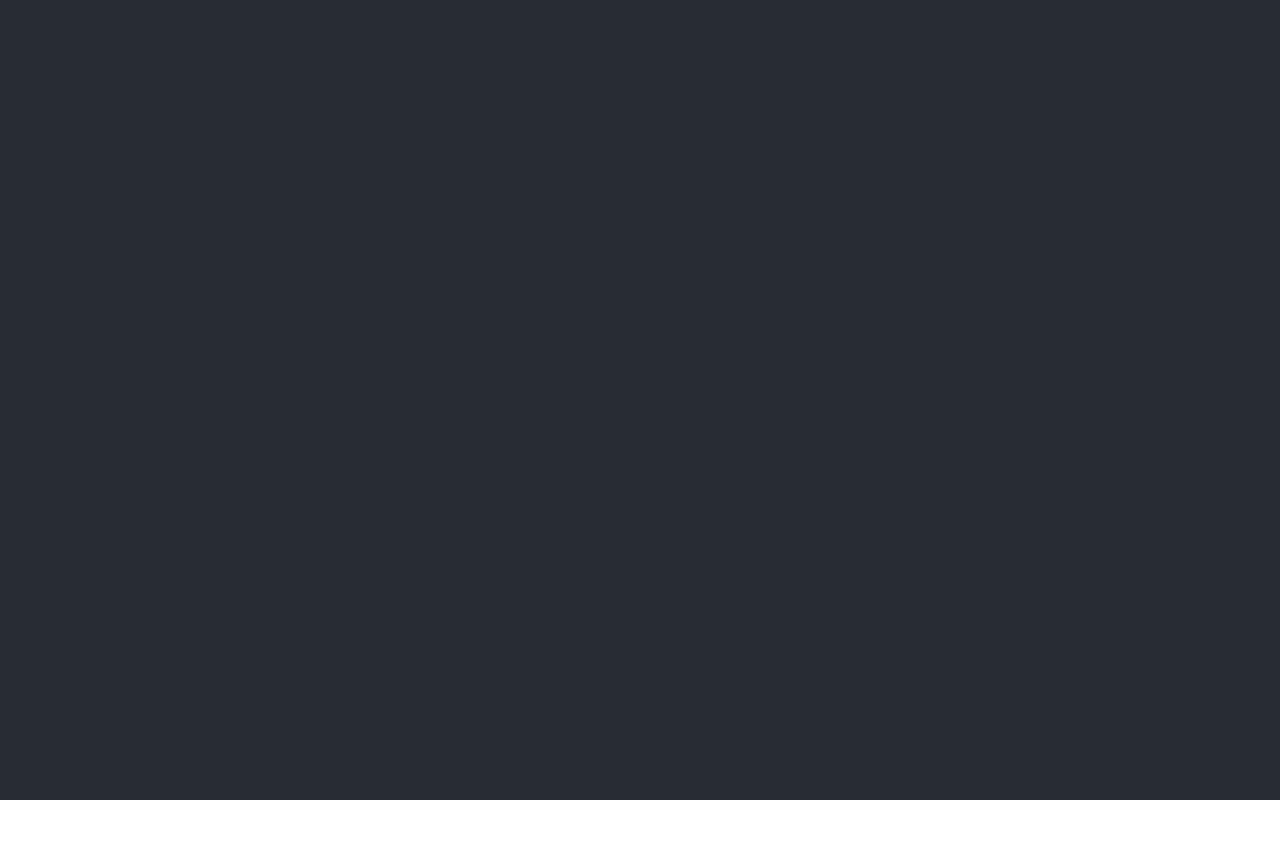
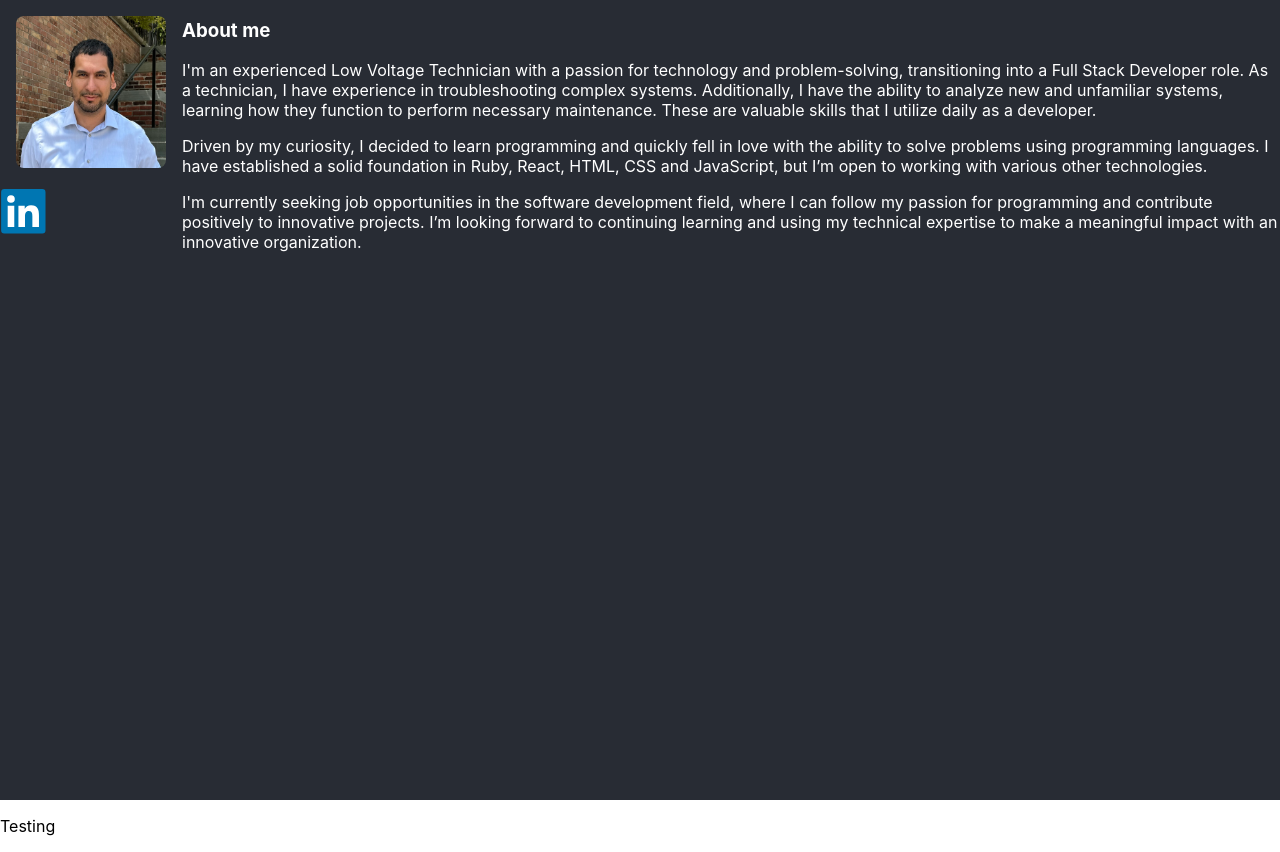
Before and after one commit to yarvinh/my-portfolio, a React (Create React App) app: page / in a window 1280 px wide. Before the commit this address had no page. Before the commit the page ends 800 px from the top, so only its background shows below. Built offline with nearby package versions, Linux system fonts and the light colour scheme.

Commit message:
create <About/> component and add an img

```diff
--- a/src/App.css
+++ b/src/App.css
@@ -10,3 +10,15 @@
   /* font-size: calc(10px + 2vmin); */
   color: white;
 }
+
+.profile-img{
+  width: 150px;
+  height: 152px;
+  border-radius: .5rem;
+  margin: 1rem;
+}
+
+.about-me{
+  display: flex;
+  flex-direction: row;
+}
--- a/src/App.tsx
+++ b/src/App.tsx
@@ -1,19 +1,28 @@
-import React from 'react';
+// import React from 'react';
 import {BrowserRouter, Routes, Route} from 'react-router-dom'
 import './App.css';
+import Home from './components/Home';
+import About from './components/about';
 
 function App() {
   return (
+      <BrowserRouter>
+        <section className="main-back-ground-color">
+          <div className='about-me'>
+             <div>
+                <img src="profileimg.jpeg" className="profile-img" alt="my self in blue tshirt"/>
+                <svg viewBox="0 0 500 128" xmlns="http://www.w3.org/200/svg"><path d="m116 3h-104a8.91 8.91 0 0 0 -9 8.8v104.42a8.91 8.91 0 0 0 9 8.78h104a8.93 8.93 0 0 0 9-8.81v-104.42a8.93 8.93 0 0 0 -9-8.77z" fill="#0076b2"/><g fill="#fff"><path d="m21.06 48.73h18.11v58.27h-18.11zm9.06-29a10.5 10.5 0 1 1 -10.5 10.49 10.5 10.5 0 0 1 10.5-10.49"/><path d="m50.53 48.73h17.36v8h.24c2.42-4.58 8.32-9.41 17.13-9.41 18.34-.04 21.74 12.03 21.74 27.68v32h-18.11v-28.35c0-6.75-.12-15.44-9.41-15.44s-10.87 7.36-10.87 15v28.79h-18.08z"/></g></svg>
 
-      <BrowserRouter>
-        <div className="main-back-ground-color">
+             </div>
+             <About/>
+          </div>
 
-        </div>
+        </section>
+
         <Routes>
-
+           <Route path="/" element={<Home/>}/>
         </Routes>
       </BrowserRouter>
-
 
   );
 }
--- /dev/null
+++ b/src/components/Home.jsx
@@ -0,0 +1,9 @@
+const Home = ()=>{
+    return (
+        <section>
+            <p>Testing</p>
+        </section>
+    )
+}
+
+export default Home
--- /dev/null
+++ b/src/components/about.jsx
@@ -0,0 +1,27 @@
+const About = ()=>{
+   return (
+     <section>
+        <article>
+
+               <h3>About me</h3>
+              <p>
+                I'm an experienced Low Voltage Technician with a passion for technology and problem-solving, transitioning into a Full Stack Developer role.
+                As a technician, I have experience in troubleshooting complex systems.
+                Additionally, I have the ability to analyze new and unfamiliar systems, learning how they function to perform necessary maintenance.
+                 These are valuable skills that I utilize daily as a developer.
+              </p>
+              <p>
+                Driven by my curiosity, I decided to learn programming and quickly fell in love with the ability to solve problems using programming languages. I have established a solid foundation in Ruby, React, HTML, CSS and JavaScript, but I’m open to working with various other technologies.
+              </p>
+              <p>
+                I'm currently seeking job opportunities in the software development field, where I can follow my passion for programming and contribute positively to innovative projects.
+                I’m looking forward to continuing learning and using my technical expertise to make a meaningful impact with an innovative organization.
+            </p>
+        </article>
+
+     </section>
+   )
+}
+
+
+export default About
--- a/src/index.tsx
+++ b/src/index.tsx
@@ -13,4 +13,5 @@ root.render(
   </React.StrictMode>
 );
 
+
 reportWebVitals();
```
Also changed, not shown: public/profileimg.jpeg (added).
